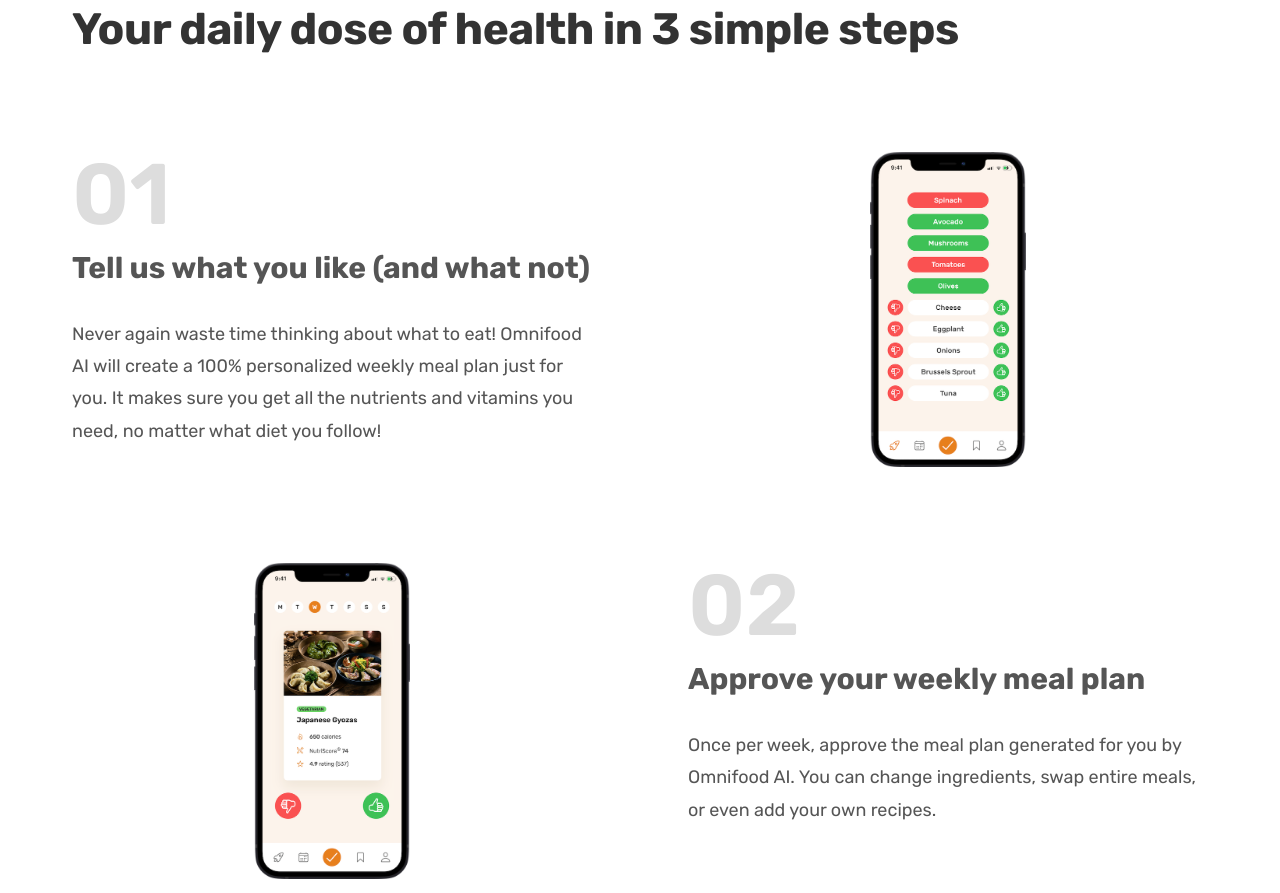
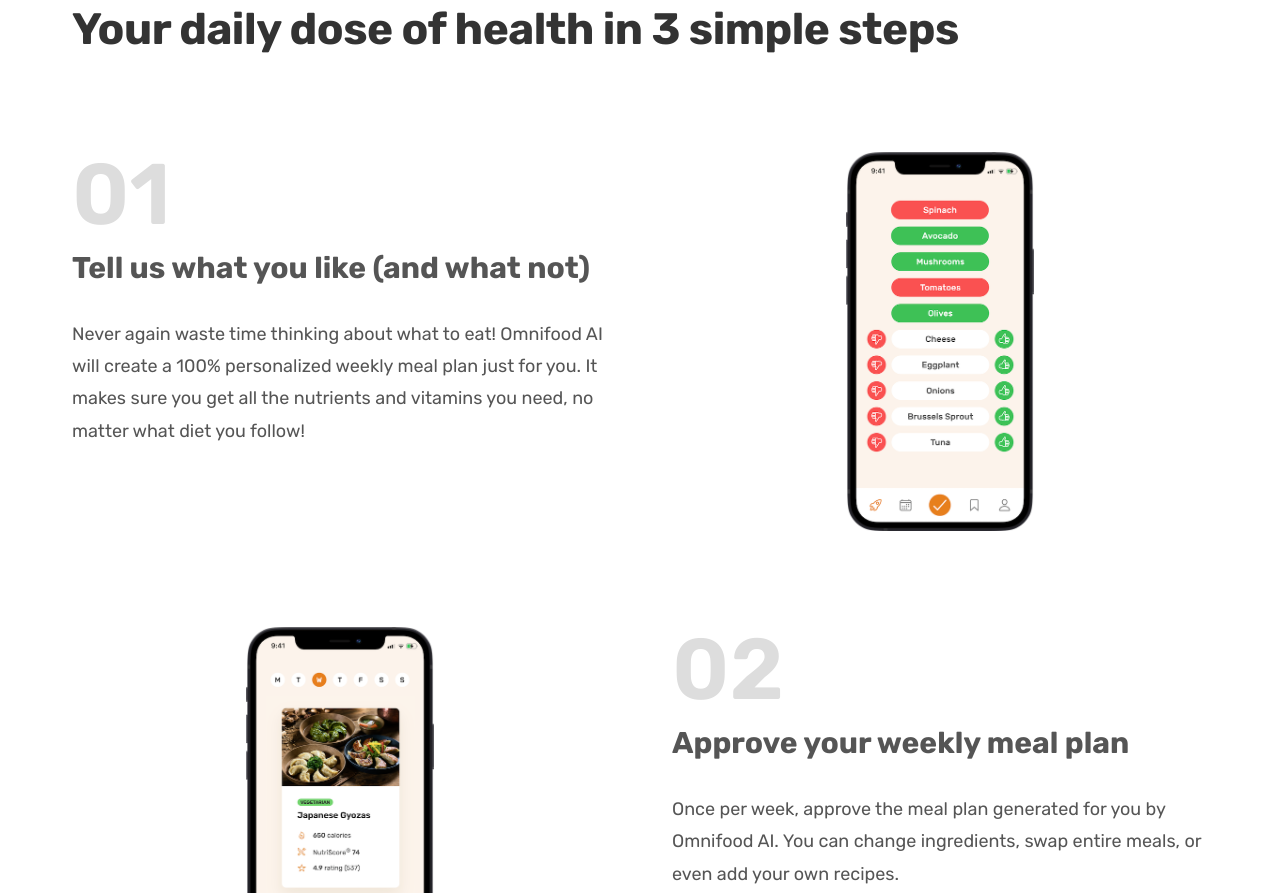
Before and after one commit to Arina231/html_css_projects, a plain HTML site: page Project_1/index.html in a window 1280 px wide. Shown: the part 885-1778 px from the top of the page. Drawn offline with Linux system fonts and the light colour scheme.

Commit message:
modified:   Project_1/css/general.css 	modified:   Project_1/css/style.css

```diff
--- a/Project_1/css/general.css
+++ b/Project_1/css/general.css
@@ -41,7 +41,8 @@ body {
 }
 .grid {
   display: grid;
-  gap: 9.6rem;
+  column-gap: 6.4rem;
+  row-gap: 9.6rem;
 }
 .grid-2-cols {
   grid-template-columns: repeat(2, 1fr);
--- a/Project_1/css/style.css
+++ b/Project_1/css/style.css
@@ -126,6 +126,6 @@
   justify-content: center;
 }
 .step-img {
-  width: 30%;
+  width: 35%;
 }
 /**************************/
```
